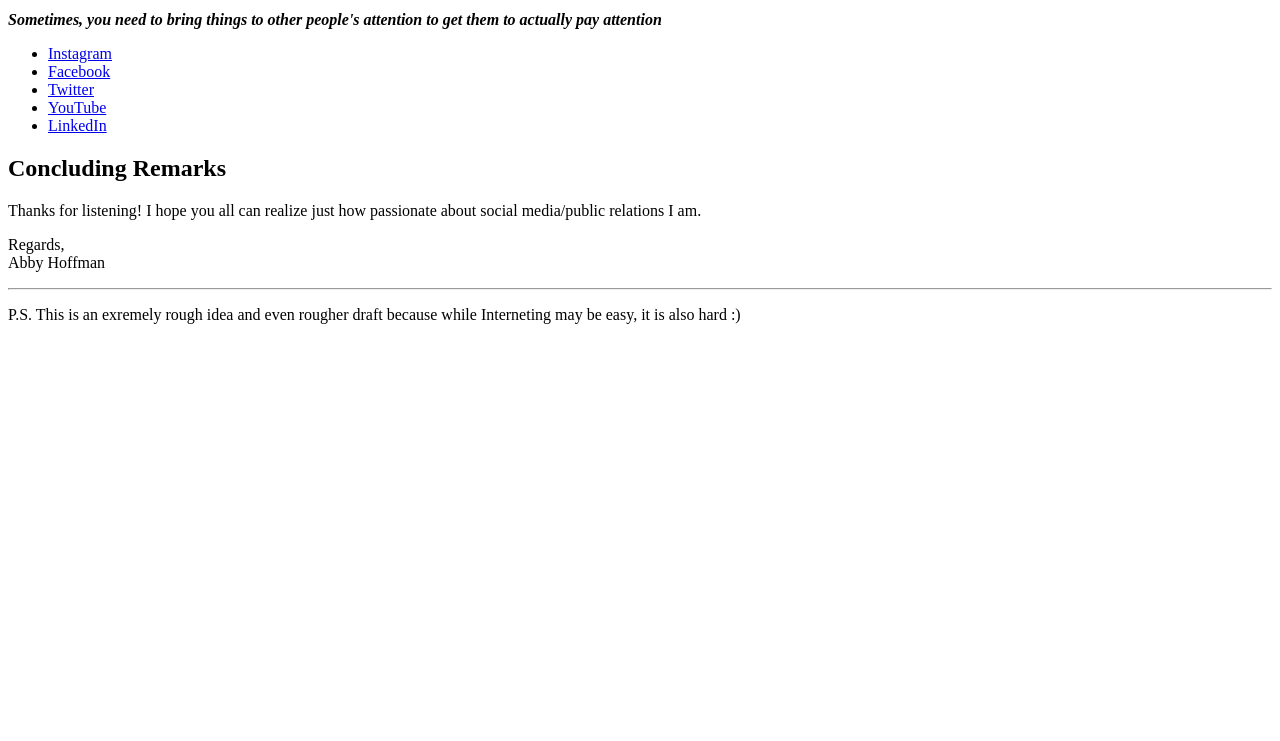
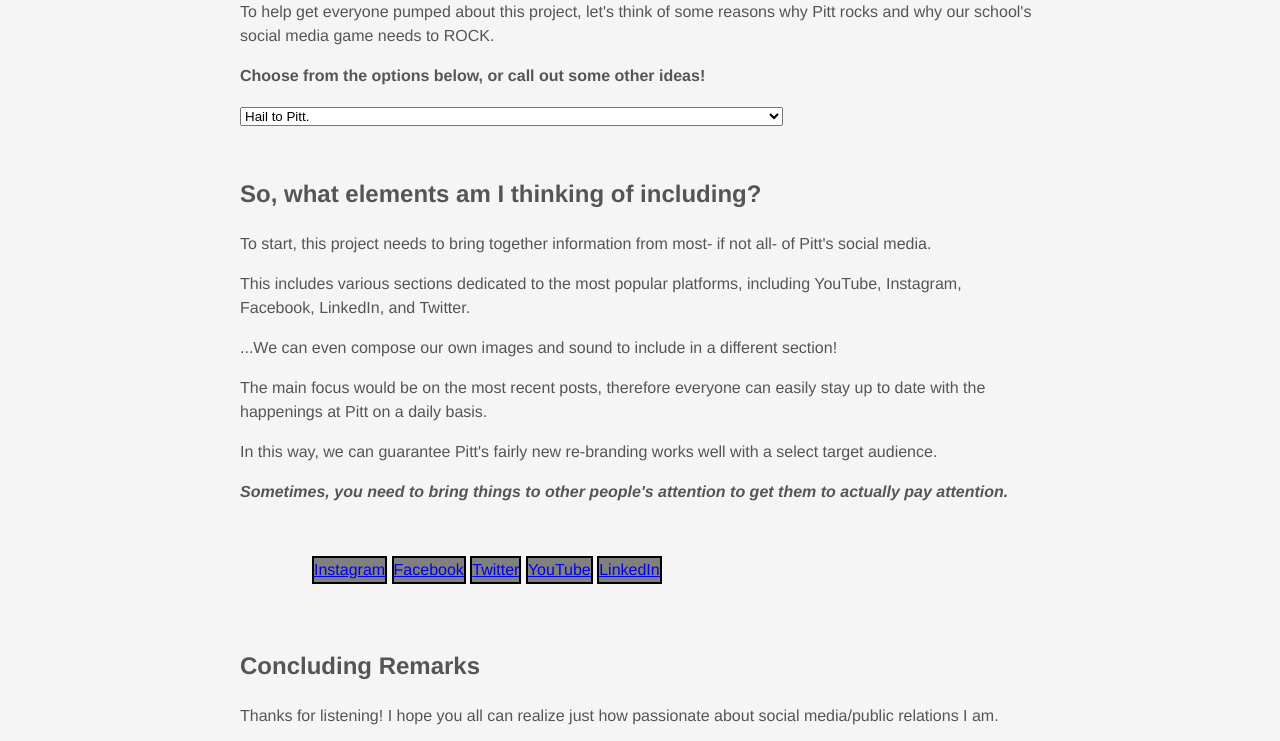
Before and after one commit to abbyshoffman/Web-Unit, a plain HTML site: page index.html in a window 1280 px wide. Shown: the part 1805-2546 px from the top of the page. Before the commit the page ends 2145 px from the top, so only its background shows below. Drawn offline with Linux system fonts and the light colour scheme.

Commit message:
Update index.html

```diff
--- a/index.html
+++ b/index.html
@@ -2,12 +2,13 @@
 <html>
 	<head>
 		<title>University of Pittsburgh Social Media Campaign</title>
+		<link rel="stylesheet" type= "text/css" href="style.css">
 	</head>
 	<body>
-		<div id="mainContainer1">
+		<div id="mainContainer1" class="centered">
 
-			<div id= "header">
-			<center><img src= "images for web design/Pitt Logo.png" width= "700" height= "400" id="Pitt LogoIMG" /></center>
+			<div id="header">
+			<img src="images for web design/Pitt Logo.png" width="700" height="400" class="pitt-logo" />
 			</div>
 
 		<div>
@@ -27,15 +28,14 @@
   			<li>Social media is trending right now, and I do not see this trend going anywhere for a long time.</li>
 		</ol>
 
-			<div>
-			<center><img src= "images for web design/Cathy from @pittadmissions Instagram.png" width= "700" height= "700" id="Pitt LogoIMG" /></center>
+			<div class="centered">
+			<img src="images for web design/Cathy from @pittadmissions Instagram.png" width="700" height="700" id="Pitt LogoIMG" />
 			</div>
 
-		<aside>
-		<center><p>To help get everyone pumped about this project, let's think of some reasons why Pitt rocks and why our school's social media game needs to ROCK.</p></center>
-		<center><p><strong>Choose from the options below, or call out some other ideas!</strong></p></center>
+		<aside class="centered">
+		<p>To help get everyone pumped about this project, let's think of some reasons why Pitt rocks and why our school's social media game needs to ROCK.</p></center>
+		<p><strong>Choose from the options below, or call out some other ideas!</strong></p>
 
-		<center>
 		<form name="Pitt Rocks">
 		<select name="Pitt Rocks menu" id="PittMenu" width="auto">
 				<option value="#">Hail to Pitt.</option>
@@ -43,28 +43,30 @@
 				<option value="#">The best food in Pittsburgh is on campus, near campus, or just a *free* bus ride away.</option>
 				<option value="#">Pitt has amazing academics, sports, social organizations, and so much more.</option>
 				<option value="#">It is just the best school, no questions asked!</option>
-		</select></center>
-
+		</select>
 		</aside>
 
 		<h2>So, what elements am I thinking of including?</h2>
 		<p>To start, this project needs to bring together information from most- if not all- of Pitt's social media.</p>
-		<p>This includes a section dedicated to the most popular forms, including YouTube, Instagram, Facebook, LinkedIn, and Twitter.</p>
+		<p>This includes various sections dedicated to the most popular platforms, including YouTube, Instagram, Facebook, LinkedIn, and Twitter.</p>
 		<p>...We can even compose our own images and sound to include in a different section!</p>
 		<p>The main focus would be on the most recent posts, therefore everyone can easily stay up to date with the happenings at Pitt on a daily basis.</p>
 		<p>In this way, we can guarantee Pitt's fairly new re-branding works well with a select target audience.</p>
 
-		<p><em><strong>Sometimes, you need to bring things to other people's attention to get them to actually pay attention</strong></em></p>
+		<p><em><strong>Sometimes, you need to bring things to other people's attention to get them to actually pay attention.</strong></em></p>
 
-		<nav class="social media platforms">
-			<ul>
+		<div id="social media platforms">
+			<div class="table">
+				<ul id="horizontal-list">
 				<li><a href="https://www.instagram.com/pittadmissions/?hl=en">Instagram</a></li>
 				<li><a href="https://www.facebook.com/upitt/">Facebook</a></li>
 				<li><a href="https://mobile.twitter.com/PittTweet?ref_src=twsrc%5Egoogle%7Ctwcamp%5Eserp%7Ctwgr%5Eauthor">Twitter</a></li>
 				<li><a href="https://www.youtube.com/user/pittweb">YouTube</a></li>
 				<li><a href="https://www.linkedin.com/school/3461/">LinkedIn</a></li>
-			</ul>
-		</nav class>
+				</ul>
+			</div>
+		</div>
+
 
 		<h2>Concluding Remarks</h2>
 
```
